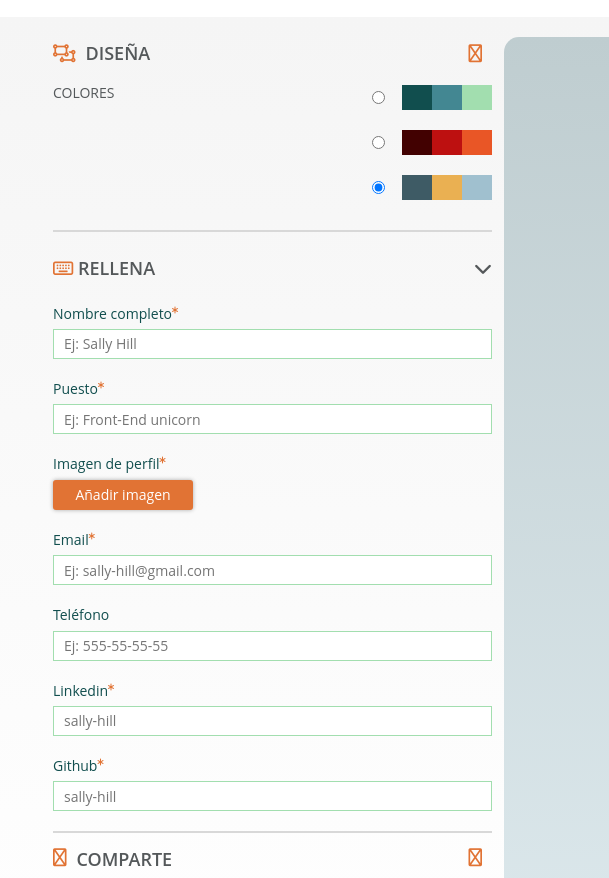
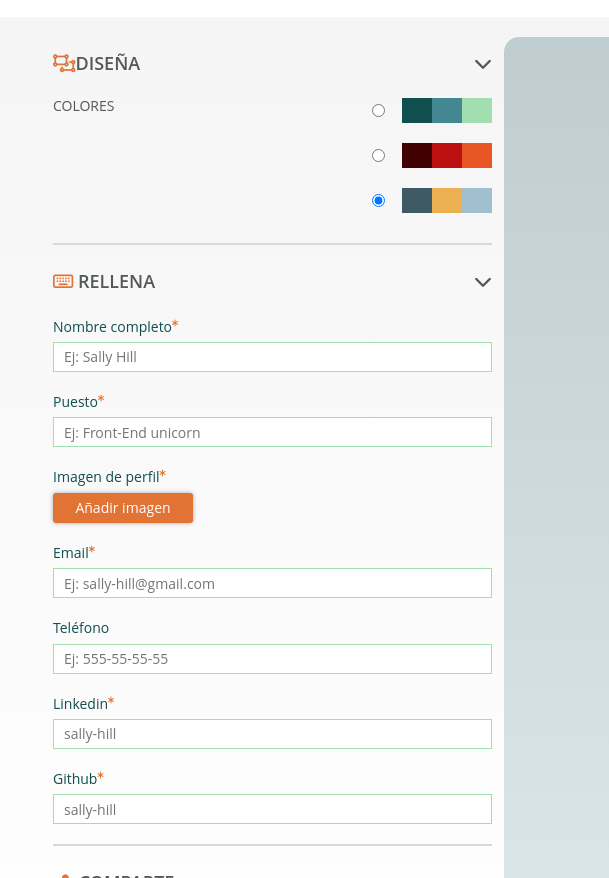
Before and after one commit to masopego/Project-PromoJ-Modulo-2-Team-5, a website: page src/html/app.html in a window 1280 px wide. Shown: the part 94-972 px from the top of the page, 136-745 px from the left. Drawn offline with nearby package versions, Linux system fonts and the light colour scheme; files that its build step writes are made by us from their sources; files whose address does not match are found by name.

Commit message:
down icon design and chare

```diff
--- a/src/html/partials/design.html
+++ b/src/html/partials/design.html
@@ -1,4 +1,5 @@
-<h2><span><i class="far fa-object-ungroup"></i>Diseña</span><span><i class="fas fa-chevron-down"></i></span></h2>
+<h2 class="form__design__title">
+  <span><i class="far fa-object-ungroup"></i>Diseña</span><span><i class="fas fa-chevron-down"></i></span></h2>
 <div class="design__container border">
   <div class="design__container__colors">
     <h3>Colores</h3>
--- a/src/html/partials/form.html
+++ b/src/html/partials/form.html
@@ -8,7 +8,10 @@
 		</fieldset>
 
 		<fieldset class="form__share">
-			<h2><span><i class="fas fa-share-alt"></i>Comparte</span><span><i class="fas fa-chevron-down"></i></span> </h2>
+			<h2 class="form__share__title">
+				<span><i class="fas fa-share-alt"></i>Comparte</span>
+				<span><i class="fas fa-chevron-down"></i></span>
+			</h2>
 			<div class="form__share__submit border">
 				<input type="submit" value="Crear tarjeta" />
 				<!--ICONO COMO BACKGROUND DEL DIV-->
--- a/src/scss/layout/_form.scss
+++ b/src/scss/layout/_form.scss
@@ -5,24 +5,22 @@
   border-bottom: 2px solid $color-medium;
 }
 
-.form__share h2 {
+.form__share__title {
+  text-transform: uppercase;
+  color: $color-medium-dark;
+  font-size: rem(18);
+  font-weight: 600;
   display: flex;
   justify-content: space-between;
-}
-
-.form__share h2 span {
-  text-transform: uppercase;
-  color: $color-medium-dark;
-  font-size: $font-medium;
-  font-weight: 600;
-  font-family: $font-main;
-  display: flex;
-  justify-content: space-between;
-  i {
-    font-weight: normal;
-    font-size: $font-medium;
+  align-items: center;
+  margin-top: 10px;
+  margin-bottom: 25px;
+  .fa-share-alt {
     color: $color-main;
     margin-right: rem(10);
+  }
+  .fa-chevron-down {
+    color: $color-medium-dark;
   }
 }
 .form__share__submit {
--- a/src/scss/layout/_form_design.scss
+++ b/src/scss/layout/_form_design.scss
@@ -1,16 +1,19 @@
-.form__design h2 {
+.form__design__title {
   text-transform: uppercase;
   color: $color-medium-dark;
-  font-size: $font-medium;
+  font-size: rem(18);
   font-weight: 600;
-  font-family: $font-main;
   display: flex;
   justify-content: space-between;
-  i {
-    font-weight: normal;
-    font-size: $font-medium;
+  align-items: center;
+  margin-top: 10px;
+  margin-bottom: 25px;
+  .fa-object-ungroup {
     color: $color-main;
-    margin-right: rem(10);
+    margin-right: rem;
+  }
+  .fa-chevron-down {
+    color: $color-medium-dark;
   }
 }
 fieldset {
```
